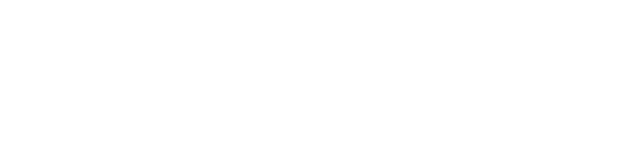
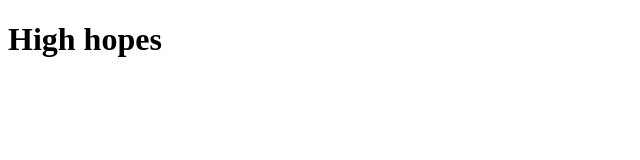
Before and after one commit to Kubakie/test-repo, a plain HTML site: page index.html in a window 1280 px wide. Shown: the whole page, without its empty margins (0-640 px from the left). Drawn offline with Linux system fonts and the light colour scheme.

Commit message:
Add html for song title

```diff
--- a/index.html
+++ b/index.html
@@ -7,6 +7,7 @@
 </head>
 
 <body>
+    <h1>High hopes</h1>
 
 </body>
 
```
